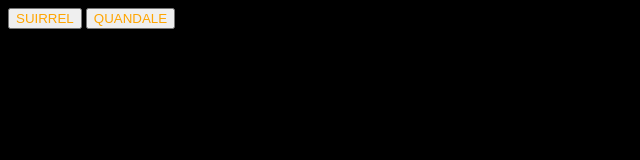
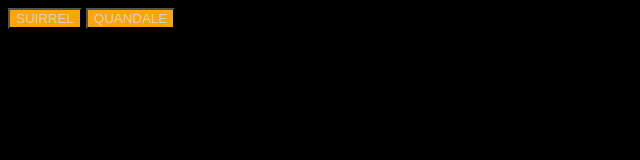
Before and after one commit to GeorgeWashingtonSaratoga/www.pornhub.com, a plain HTML site: page index.html in a window 1280 px wide. Shown: the whole page, without its empty margins (0-640 px from the left). Drawn offline with Linux system fonts and the light colour scheme.

Commit message:
Update index.css

```diff
--- a/index.css
+++ b/index.css
@@ -3,5 +3,6 @@ body {
   color: orange;
 }
 button {
-  color: orange;
+  background-color: orange;
+  color: lightgray;
 }
```
